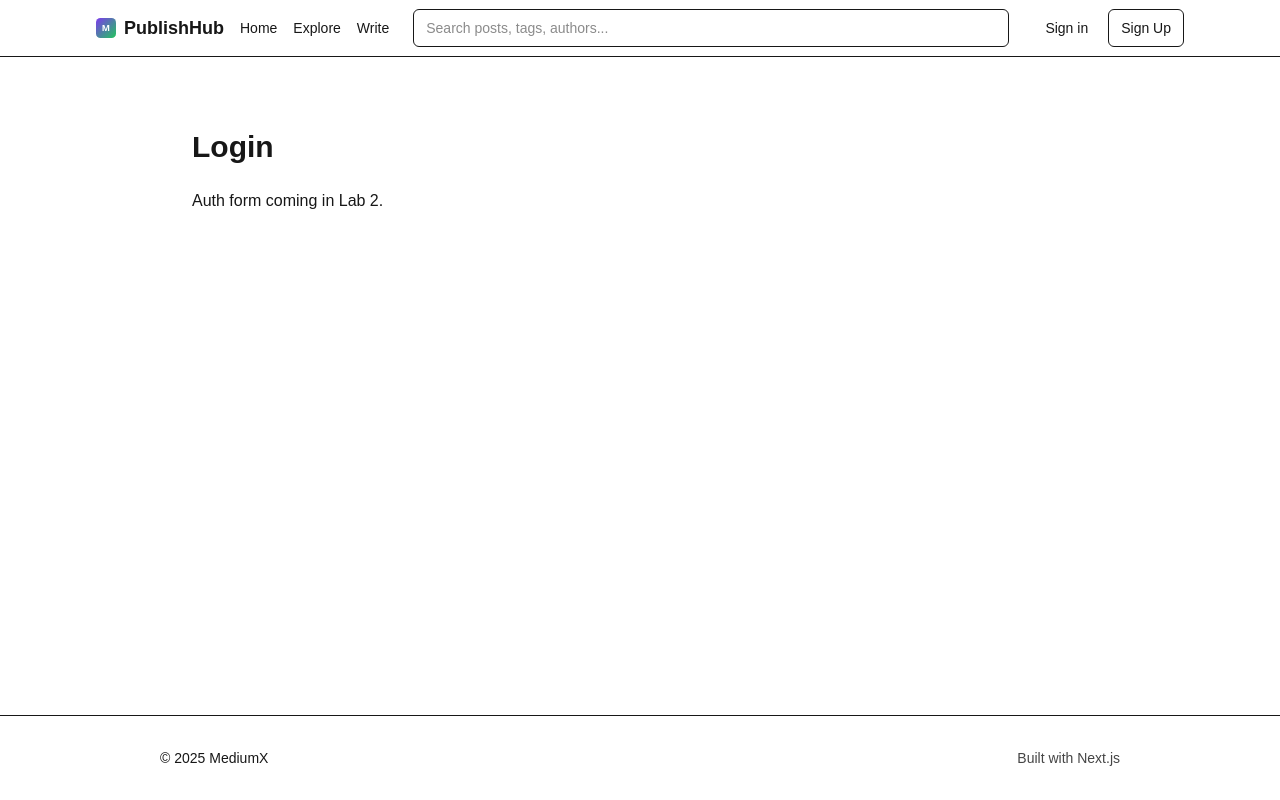
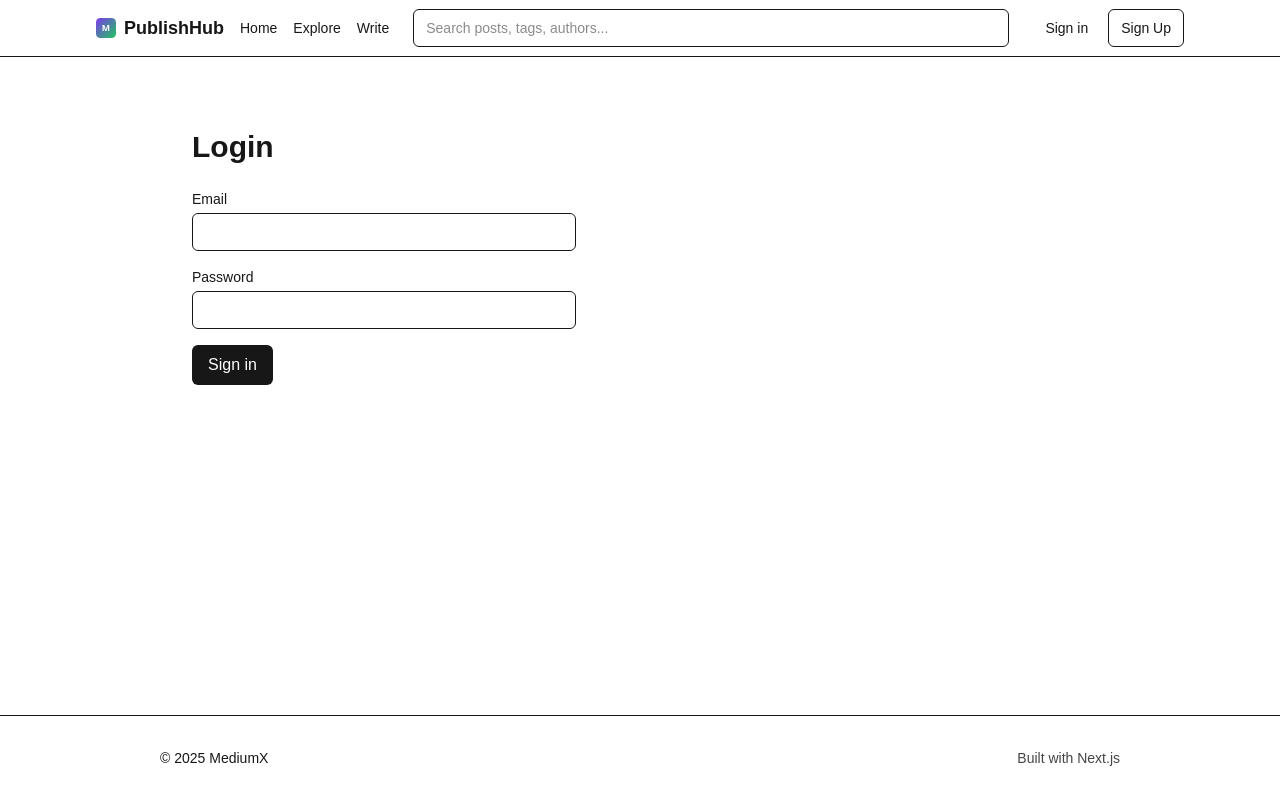
Before and after one commit to Boldecca/capston-phase2, a Next.js app: page /login in a window 1280 px wide. Built offline with nearby package versions, Linux system fonts and the light colour scheme.

Commit message:
updated page file

```diff
--- a/src/app/(auth)/login/page.tsx
+++ b/src/app/(auth)/login/page.tsx
@@ -1,12 +1,73 @@
+"use client";
+
 import Container from "@/components/Container";
+import React from "react";
+import { useRouter } from "next/navigation";
 
 export const metadata = { title: "Login | MediumX" };
 
 export default function LoginPage() {
+  const router = useRouter();
+  const [email, setEmail] = React.useState("");
+  const [password, setPassword] = React.useState("");
+  const [loading, setLoading] = React.useState(false);
+  const [error, setError] = React.useState<string | null>(null);
+
+  async function onSubmit(e: React.FormEvent) {
+    e.preventDefault();
+    setError(null);
+    setLoading(true);
+    try {
+      const res = await fetch("/api/auth/login", {
+        method: "POST",
+        headers: { "Content-Type": "application/json" },
+        body: JSON.stringify({ email, password }),
+      });
+      if (!res.ok) {
+        const j = await res.json().catch(() => ({}));
+        throw new Error((j as any).error || "Login failed");
+      }
+      router.push("/account");
+    } catch (err: any) {
+      setError(err.message || "Login failed");
+    } finally {
+      setLoading(false);
+    }
+  }
+
   return (
     <Container className="py-10">
       <h1 className="text-3xl font-semibold mb-6">Login</h1>
-      <div className="text-muted-foreground">Auth form coming in Lab 2.</div>
+      <form onSubmit={onSubmit} className="max-w-sm space-y-4">
+        <div>
+          <label className="mb-1 block text-sm">Email</label>
+          <input
+            type="email"
+            required
+            value={email}
+            onChange={(e) => setEmail(e.target.value)}
+            className="w-full rounded-md border bg-transparent px-3 py-2 text-sm outline-none"
+          />
+        </div>
+        <div>
+          <label className="mb-1 block text-sm">Password</label>
+          <input
+            type="password"
+            required
+            value={password}
+            onChange={(e) => setPassword(e.target.value)}
+            className="w-full rounded-md border bg-transparent px-3 py-2 text-sm outline-none"
+          />
+        </div>
+        {error ? <p className="text-sm text-red-500">{error}</p> : null}
+        <button
+          type="submit"
+          disabled={loading}
+          className="inline-flex items-center justify-center rounded-md bg-foreground px-4 py-2 text-background disabled:opacity-60"
+        >
+          {loading ? "Signing in..." : "Sign in"}
+        </button>
+      </form>
     </Container>
   );
 }
```
